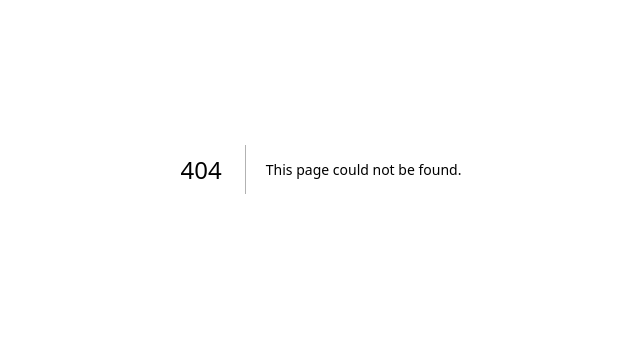
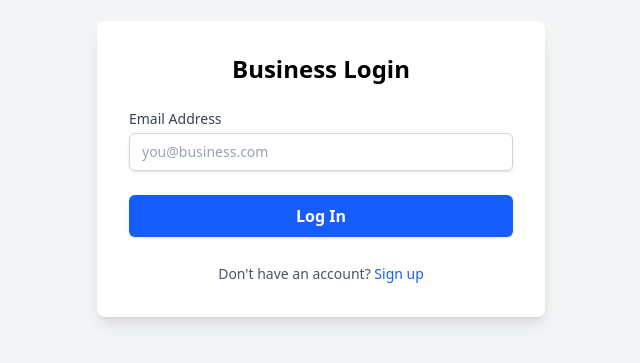
Before and after one commit to ebukanathan/Social-commerce-order-management, a Next.js app in the folder client/: page /login in a window 1280 px wide. Before the commit this address had no page. Shown: the part 231-594 px from the top of the page, without its empty margins (319-959 px from the left). Built offline with nearby package versions, Linux system fonts and the light colour scheme.

Commit message:
feat:login page

```diff
--- /dev/null
+++ b/client/app/login/page.tsx
@@ -0,0 +1,50 @@
+"use client";
+
+import React from "react";
+import Link from "next/link";
+
+export default function LoginPage() {
+  return (
+    <div className="min-h-screen flex items-center justify-center bg-gray-100">
+      <div className="bg-white shadow-lg rounded-lg p-8 w-full max-w-md">
+        <h2 className="text-2xl font-bold text-center mb-6">Business Login</h2>
+        <form className="space-y-6" action="#" method="POST">
+          <div>
+            <label
+              htmlFor="email"
+              className="block text-sm font-medium text-gray-700 mb-1"
+            >
+              Email Address
+            </label>
+            <input
+              id="email"
+              name="email"
+              type="email"
+              autoComplete="email"
+              required
+              className="appearance-none block w-full px-3 py-2 border border-gray-300 rounded-md shadow-sm placeholder-gray-400 focus:outline-none focus:ring-blue-500 focus:border-blue-500 sm:text-sm"
+              placeholder="you@business.com"
+            />
+          </div>
+          <button
+            type="submit"
+            className="w-full flex justify-center py-2 px-4 border border-transparent rounded-md shadow-sm text-white bg-blue-600 hover:bg-blue-700 focus:outline-none focus:ring-2 focus:ring-offset-2 focus:ring-blue-500 font-semibold"
+          >
+            Log In
+          </button>
+        </form>
+        <div className="mt-6 text-center">
+          <span className="text-sm text-gray-600">
+            Don&apos;t have an account?{" "}
+            <Link
+              href="/signup"
+              className="text-blue-600 hover:underline font-medium"
+            >
+              Sign up
+            </Link>
+          </span>
+        </div>
+      </div>
+    </div>
+  );
+}
```
